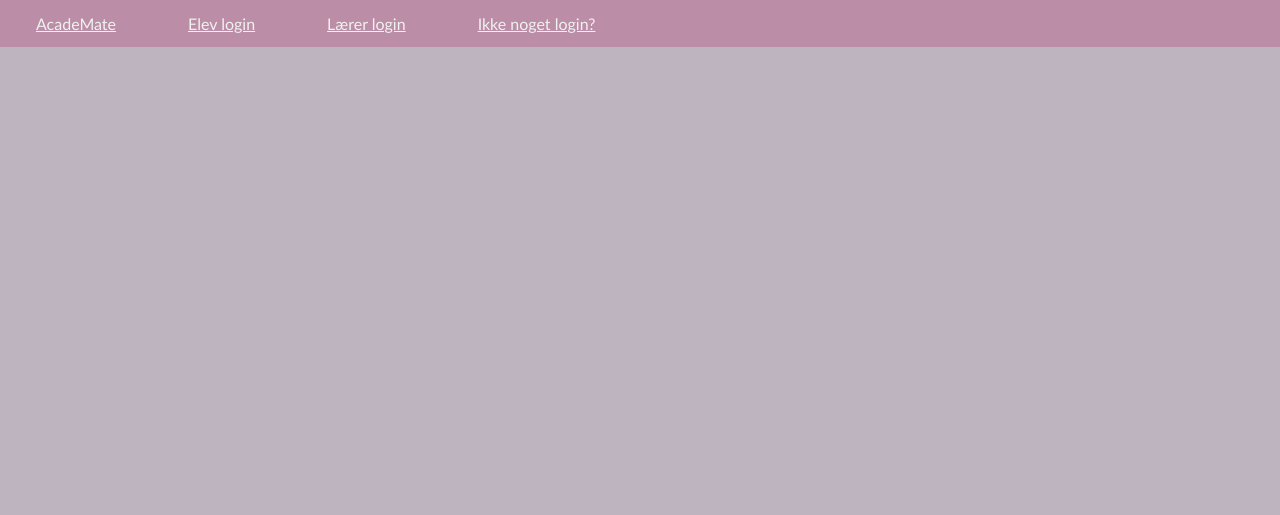
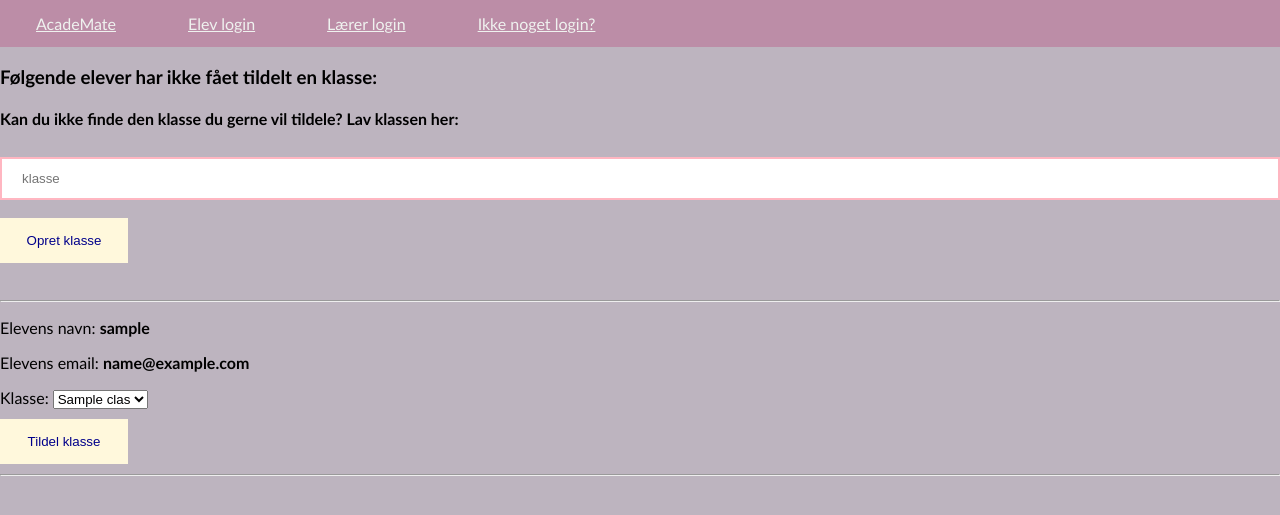
Before and after one commit to Wistoft2410/Mini-Eksamen-DDU, a Python web app: template templates/teacher_student_list.html in a window 1280 px wide. Shown: the part 209-724 px from the top of the page. Run offline with Jinja, Linux system fonts and the light colour scheme; the template is opened without the code that fills it: most values are stand-ins (such as "Sample title", 1, 10 or a date in 2020).

Commit message:
#27 done! 🦁

```diff
--- a/templates/signup.html
+++ b/templates/signup.html
@@ -3,10 +3,12 @@
 
 {% block content %}
 <h1>Register</h1>
+
 <!-- Grunden til at denne form ikke har nogen action attribute -->
-<!-- ER fordi at den bare skal sende request'en til singup url'et som denne form allerede er på! -->
+<!-- ER fordi at den bare skal sende request'en til det url som denne form allerede er på! -->
+<!-- Det er det browseren/html koden gør som standard når der ikke er nogen action attribute angivet i en form! -->
 <form method='POST'>
-    <div class ="container">
+    <div class="container">
 
         <label>Brugernavn:</label>
         <input type="text" placeholder="Brugernavn" name="name" required><br>
--- a/templates/teacher_login.html
+++ b/templates/teacher_login.html
@@ -4,6 +4,9 @@
 {% block content %}
 <h1>Login som lærer</h1>
 
+<!-- Grunden til at denne form ikke har nogen action attribute -->
+<!-- ER fordi at den bare skal sende request'en til det url som denne form allerede er på! -->
+<!-- Det er det browseren/html koden gør som standard når der ikke er nogen action attribute angivet i en form! -->
 <form method='POST'>
     <div class="container">
         {% if error_msg %}
--- a/templates/teacher_startside.html
+++ b/templates/teacher_startside.html
@@ -21,6 +21,9 @@
     <br>
     <br>
     <a href="/elev_resultat_liste">Se resultater fra alle klasser</a>
+    <br>
+    <br>
+    <a href="/elev_uden_klasse_liste">Se elev uden klasse liste</a>
 </div>
 {% endblock %}
 
--- a/templates/teacher_student_list.html
+++ b/templates/teacher_student_list.html
@@ -1,6 +1,28 @@
 {% extends "layout.html" %}
-{% block title %}Elev ingen klasse liste{% endblock %}
+{% block title %}Elev liste uden nogen klasser{% endblock %}
 
 {% block content %}
-
+    <h3>Følgende elever har ikke fået tildelt en klasse:</h3>
+    <h4>Kan du ikke finde den klasse du gerne vil tildele? Lav klassen her:</h4>
+    <form action="/opret_klasse" method="POST">
+        <input type="text" name="klasse" placeholder="klasse" required>
+        <button style="display: block" type="submit" id="knap">Opret klasse</button>
+    </form>
+    <br>
+    <hr>
+    {% for user in users %}
+        <p>Elevens navn: <strong>{{ user.username }}</strong></p>
+        <p>Elevens email: <strong>{{ user.email }}</strong></p>
+        <form action="/tildel_klasse" method="POST">
+            <input type="hidden" name="elev_id" value="{{ user.id }}" required>
+            <labal>Klasse:</label>
+            <select name="klasse_id" required>
+                {% for class in classes %}
+                    <option value="{{ class.id }}">{{ class.name }}</option>
+                {% endfor %}
+            </select>
+            <button style="display: block" type="submit" id="knap">Tildel klasse</button>
+        </form>
+        <hr>
+    {% endfor %}
 {% endblock %}
--- a/templates/test.html
+++ b/templates/test.html
@@ -15,14 +15,11 @@
     <div class="select" style="width: 270px">
         <p>{{ question.questionText }}</p>
         <label for="answer">Svar: </label>
-        <input type="hidden" name="id" value="{{ question.id }}"/>
+        <input type="hidden" name="id" value="{{ question.id }}" required>
         <select name="answer" id="answer">
             <option value="{{ question.answer1 }}">{{ question.answer1 }}</option>
             <option value="{{ question.answer2 }}">{{ question.answer2 }}</option>
         </select>
     </div>
-    <div class="footer">
-        <button type="submit" id="knap">slut test</button>
-    </div>
 </form>
 {% endblock %}
```
Also changed, not shown: db.py (+3 -4 lines), main.py (+45 -6 lines).
